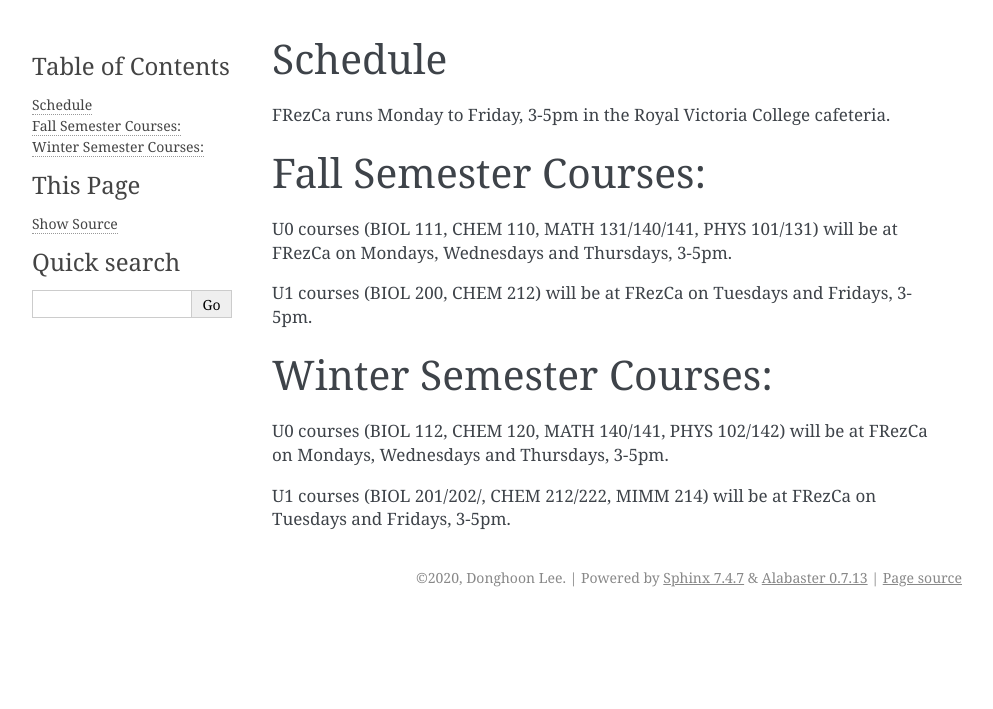
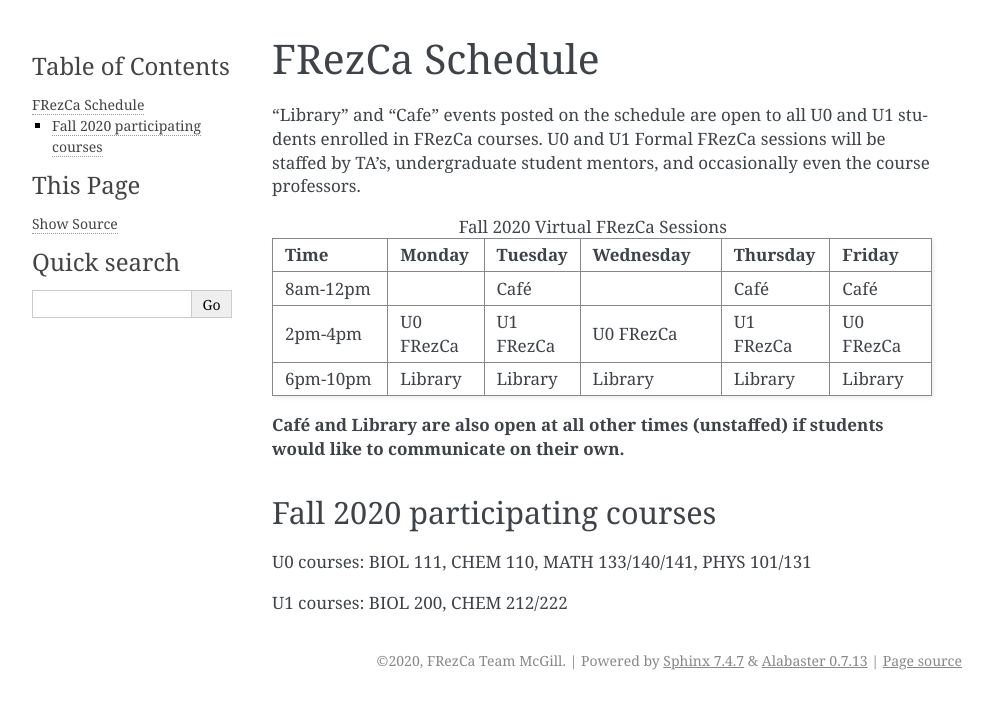
Before and after one commit to oulinyu/FRezCa-McGill, a Sphinx documentation site: the page built from docs/source/Schedule.rst, in a window 1280 px wide. Shown: the top 709 px of the page, without its empty margins (148-1141 px from the left). Built offline with Sphinx 7.4.7, drawn with Linux system fonts in a browser that asks for light colours.

Commit message:
added untracked files

```diff
--- a/docs/source/Schedule.rst
+++ b/docs/source/Schedule.rst
@@ -1,18 +1,45 @@
-Schedule
-========
+.. _Schedule:
 
-FRezCa runs Monday to Friday, 3-5pm in the Royal Victoria College cafeteria.
+FRezCa Schedule
+===============
 
-Fall Semester Courses:
-======================
+"Library" and "Cafe" events posted on the schedule are open to all U0 and U1 students enrolled in FRezCa courses. U0 and U1 Formal FRezCa sessions will be staffed by TA's, undergraduate student mentors, and occasionally even the course professors.
 
-U0 courses (BIOL 111, CHEM 110, MATH 131/140/141, PHYS 101/131) will be at FRezCa on Mondays, Wednesdays and Thursdays, 3-5pm.
 
-U1 courses (BIOL 200, CHEM 212) will be at FRezCa on Tuesdays and Fridays, 3-5pm.
+.. list-table:: Fall 2020 Virtual FRezCa Sessions
+   :align: center
+   :widths: 18 15 15 22 17 16
+   :header-rows: 1
 
-Winter Semester Courses:
-========================
+   * - Time
+     - Monday
+     - Tuesday
+     - Wednesday
+     - Thursday
+     - Friday
+   * - 8am-12pm
+     -
+     - Café
+     -
+     - Café
+     - Café
+   * - 2pm-4pm
+     - U0 FRezCa
+     - U1 FRezCa
+     - U0 FRezCa
+     - U1 FRezCa
+     - U0 FRezCa
+   * - 6pm-10pm
+     - Library
+     - Library
+     - Library
+     - Library
+     - Library
 
-U0 courses (BIOL 112, CHEM 120, MATH 140/141, PHYS 102/142) will be at FRezCa on Mondays, Wednesdays and Thursdays, 3-5pm.
+**Café and Library are also open at all other times (unstaffed) if students would like to communicate on their own.**
 
-U1 courses (BIOL 201/202/, CHEM 212/222, MIMM 214) will be at FRezCa on Tuesdays and Fridays, 3-5pm.
+Fall 2020 participating courses
+-------------------------------
+U0 courses: BIOL 111, CHEM 110, MATH 133/140/141, PHYS 101/131
+
+U1 courses: BIOL 200, CHEM 212/222
--- a/docs/source/conf.py
+++ b/docs/source/conf.py
@@ -18,8 +18,8 @@
 # -- Project information -----------------------------------------------------
 
 project = 'FRezCa'
-copyright = '2020, Donghoon Lee'
-author = 'Donghoon Lee'
+copyright = '2020, FRezCa Team McGill'
+author = 'FRezCa Team McGill'
 
 # The full version, including alpha/beta/rc tags
 release = '0.0.1'
```
Also changed, not shown: docs/source/Contacts.rst (+1 -8 lines), docs/source/index.rst (+24 -21 lines).
